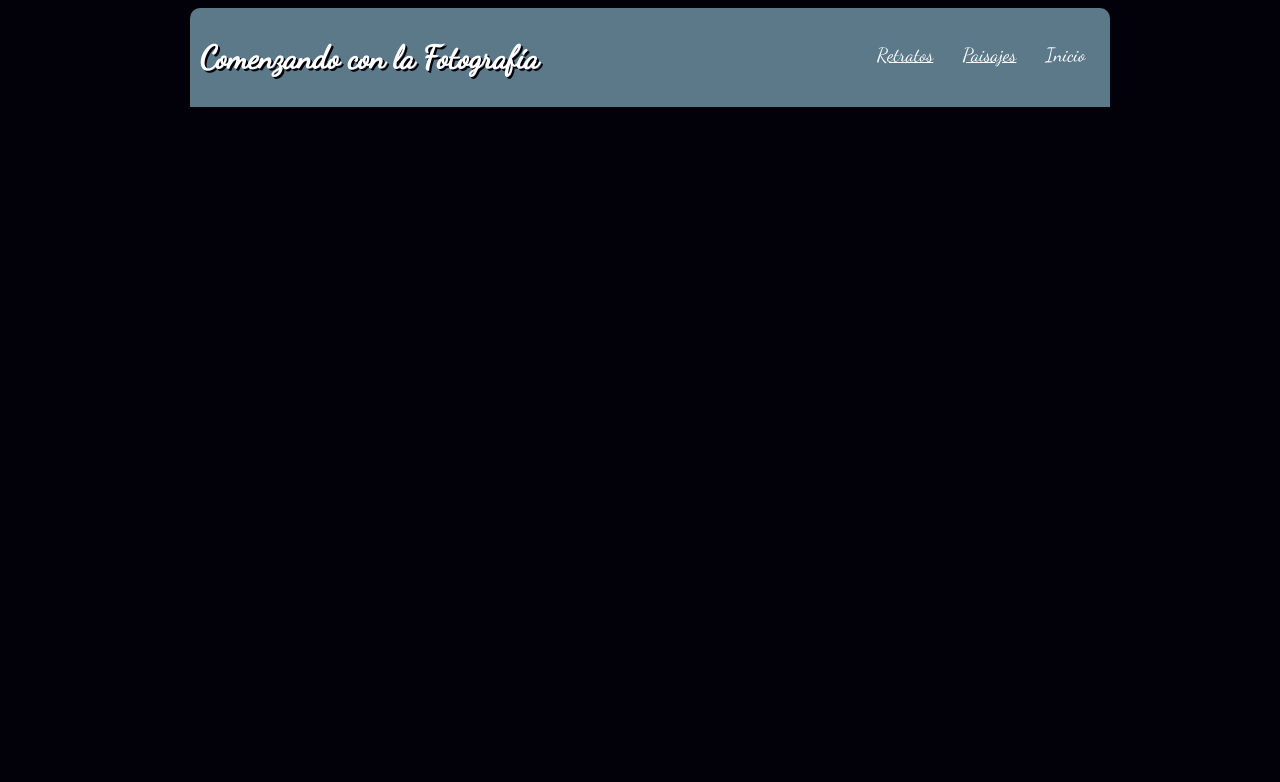
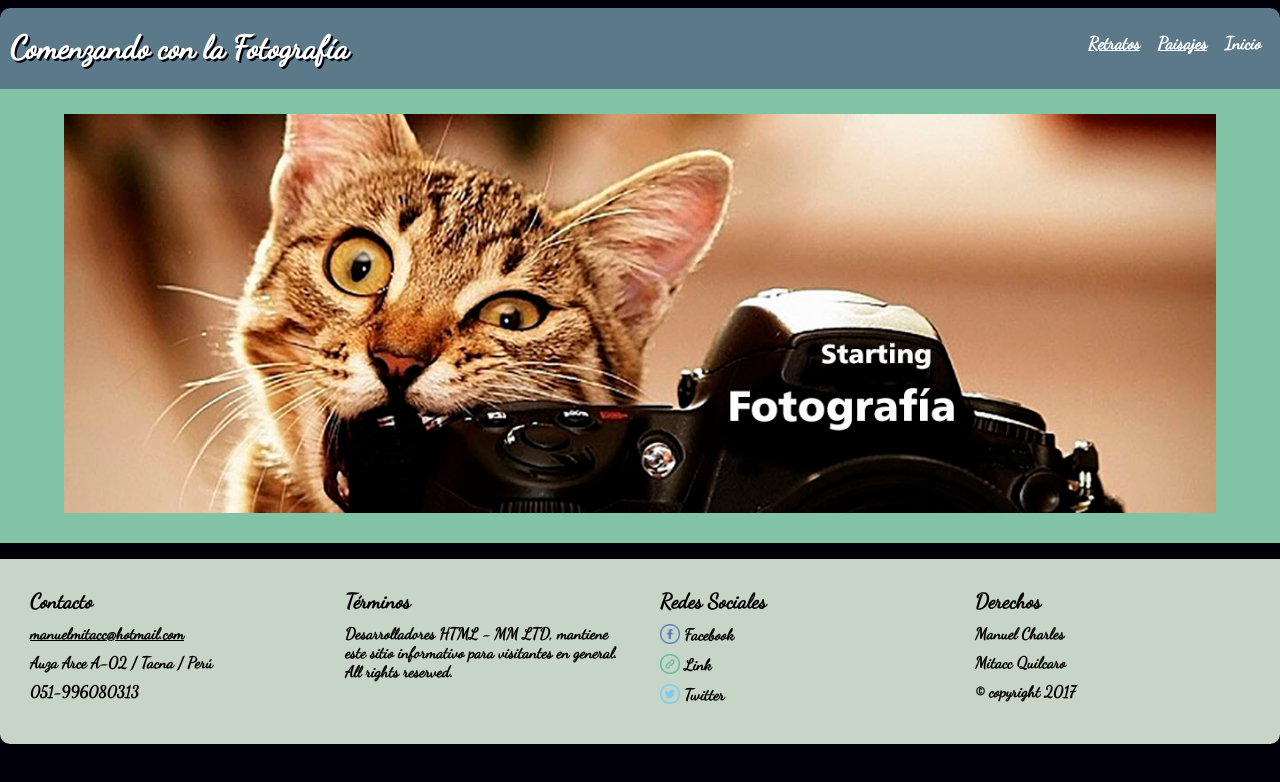
Before and after one commit to mmitacc/Starting_Fotografia, a plain HTML site: page index.html in a window 1280 px wide. Drawn offline with Linux system fonts and the light colour scheme.

Commit message:
Terminando el encabezado y pie de pagina del index.html

```diff
--- a/css/estilos_index.css
+++ b/css/estilos_index.css
@@ -1,59 +1,146 @@
 @@font-face {
   font-family: 'Dancing Script';
 }
+
 body{
   font-family: 'Dancing Script';
+  font-weight: bold;
   background-color: #02010a;
-  width: 900px;
+  width: auto;
   margin-left: auto;
   margin-right: auto;
 }
+
 header{
   background-color: #5b7989;
-  width: 100%;
-  height: auto;
-  padding: 10px 10px;
+  width: auto;
+  padding: 0px 10px;
+  align-items: center;
   border-radius: 10px 10px 0px 0px;
   -moz-border-radius: 10px 10px 0px 0px;
   -webkit-border-radius: 10px 10px 0px 0px;
-  flex-flow: row wrap;
+  /*box-sizing:border-box;*/
+  display: -webkit-flex;
+	display: flex;
+	-webkit-flex-flow: row wrap;
+	flex-flow: row wrap;
 }
+
 header nav a:link, header nav a:visited {
 		display: inline-block;
 		height: 30px;
 		padding: 0.5em 0.5em;
 		text-decoration: underline;
 		color: white;
-    font-size: 1.2em;
-	}
+    font-size: 1.1em;
+}
+
 header nav .inicio:link, header nav .inicio:visited {
 		text-decoration: none;
-	}
+}
 
-header > h1{
+header h1{
   background-color: none;
+  font-size: 2em;
   color: white;
   text-shadow: 2px 2px #02010a;
   float: left;
-}
-h1{
-  display: inline-block;
   padding: 0;
+  width: 50%;
 }
 
-nav{
+header nav{
   height: 100%;
+  width: 50%;
 }
-ul{
+
+.indice{
   list-style-type: none;
   margin: 0;
+  padding: 0;
   overflow: hidden;
-  height: 100%;
 }
-li{
+
+.indice li{
   float: right;
-  display: block;
-  margin: 0px 5px;
-  padding: 15px 0px;
-  height: 100%;
+  display: inline-block;
+  margin: 0 auto;
 }
+
+#imagen-central{
+  background-color: #82c3a6;
+  width: 100%;
+  margin: 0;
+  padding: 0;
+  text-align: center;
+  vertical-align: middle;
+}
+
+.central{
+  background-color: none;
+  padding: 2% 5%;
+  width: 90%
+}
+
+
+footer{
+  background-color: #C6d5c5;
+  width: auto;
+  padding: 10px 10px;
+  margin: 0;
+  border-radius: 0px 0px 10px 10px;
+  -moz-border-radius: 0px 0px 10px 10px;
+  -webkit-border-radius: 0px 0px 10px 10px;
+  box-sizing:border-box;
+  display: -webkit-flex;
+	display: flex;
+	-webkit-flex-flow: row wrap;
+	flex-flow: row wrap;
+}
+
+footer aside{
+  width: 25%;
+  color: black;
+  font-size: 1em;
+  text-align: left;
+}
+
+.columnas-footer{
+  font-size: 1.3em;
+}
+
+aside ul{
+  list-style-type: none;
+  margin: 10px;
+  padding: 10px;
+}
+
+aside ul li{
+  padding-bottom: 10px;
+}
+
+#redes-sociales img{
+  width: 20px;
+  vertical-align: bottom;
+}
+
+footer aside a:link, footer aside a:visited {
+		display: inline-block;
+		text-decoration: underline;
+		color: black;
+    font-size: 1em;
+}
+
+@media (max-width:900px) {
+  header h1, header nav{
+    width: 100%;
+    text-align: center;
+  }
+  header nav{
+    width: fit-content; /*Fuerza el centrado del nav*/
+    margin: 0 auto;
+  }
+  footer aside{
+    width: 100%;
+  }
+}
--- a/index.html
+++ b/index.html
@@ -3,7 +3,7 @@
 
   <head>
     <meta charset="utf-8">
-    <meta name="viewport" content="width=device-width ,user-scalable=no">
+    <meta name="viewport" content="width=device-width ,user-scalable=no, initial-scale=1.0">
     <meta name="author" content="Manuel Charles Mitacc Quilcaro">
     <meta name="descripcion" content="El mundo de la fotografía para fotografos principiantes">
     <meta name="keywords" content="html,css,xml,javascript,svg">
@@ -13,16 +13,74 @@
   </head>
 
   <body>
+
+    <div id="contenido">
+
     <header>
       <h1>Comenzando con la Fotograf&iacute;a</h1>
       <nav>
-        <ul>
+        <ul class="indice">
           <li><a class="inicio"   href="index.html">Inicio</a></li>
           <li><a class="paisajes" href="paisajes.html">Paisajes</a></li>
           <li><a class="retratos" href="retratos.html">Retratos</a></li>
         </ul>
       </nav>
     </header>
+
+
+
+    <figure id="imagen-central">
+      <img src="fotos/fotografia.jpg" alt="Foto principal de la Pagina Web" class="central">
+    </figure>
+
+    <section>
+
+      <figure>
+
+      </figure>
+
+    </section>
+
+    <footer>
+
+      <aside id="contacto">
+        <ul>
+          <li class="columnas-footer">Contacto</li>
+          <li><a href="mailto:manuelmitacc@hotmail.com">manuelmitacc@hotmail.com</a></li>
+          <li>Auza Arce A-02 / Tacna / Perú</li>
+          <li>051-996080313</li>
+        </ul>
+      </aside>
+
+      <aside id="terminos">
+        <ul>
+          <li class="columnas-footer">Términos</li>
+          <li>Desarrolladores HTML - MM LTD, mantiene este sitio informativo para visitantes en general. All rights reserved.</li>
+        </ul>
+      </aside>
+
+      <aside id="redes-sociales">
+        <ul>
+          <li class="columnas-footer">Redes Sociales</li>
+          <li><img src="logos/facebook.png"> Facebook</li>
+          <li><img src="logos/link.png"> Link</li>
+          <li><img src="logos/twitter.png"> Twitter</li>
+        </ul>
+      </aside>
+
+      <aside id="derechos">
+        <ul>
+          <li class="columnas-footer">Derechos</li>
+          <li>Manuel Charles</li>
+          <li>Mitacc Quilcaro</li>
+          <li>© copyright 2017</li>
+        </ul>
+      </aside>
+
+    </footer>
+
+    </div>
+
   </body>
 
 </html>
```
Also changed, not shown: logos/facebook.png (added), logos/link.png (added), logos/twitter.png (added).
